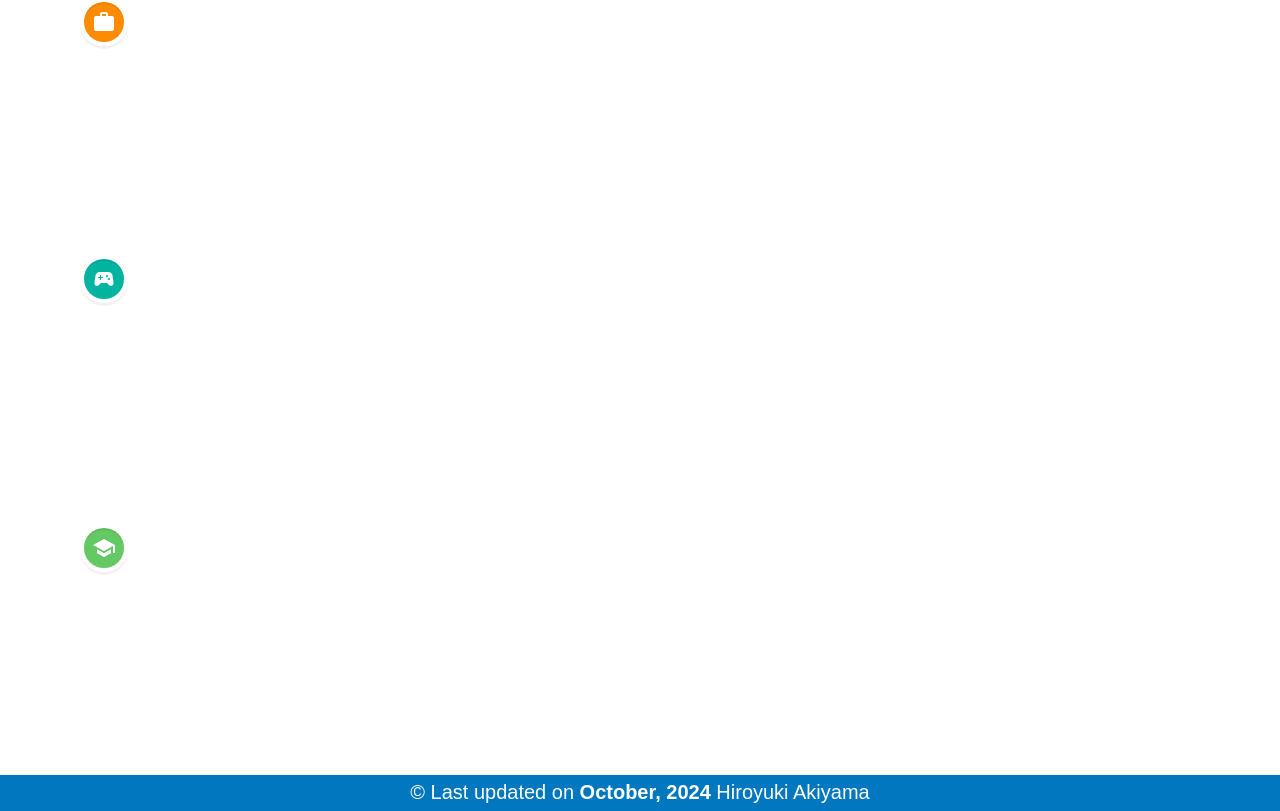
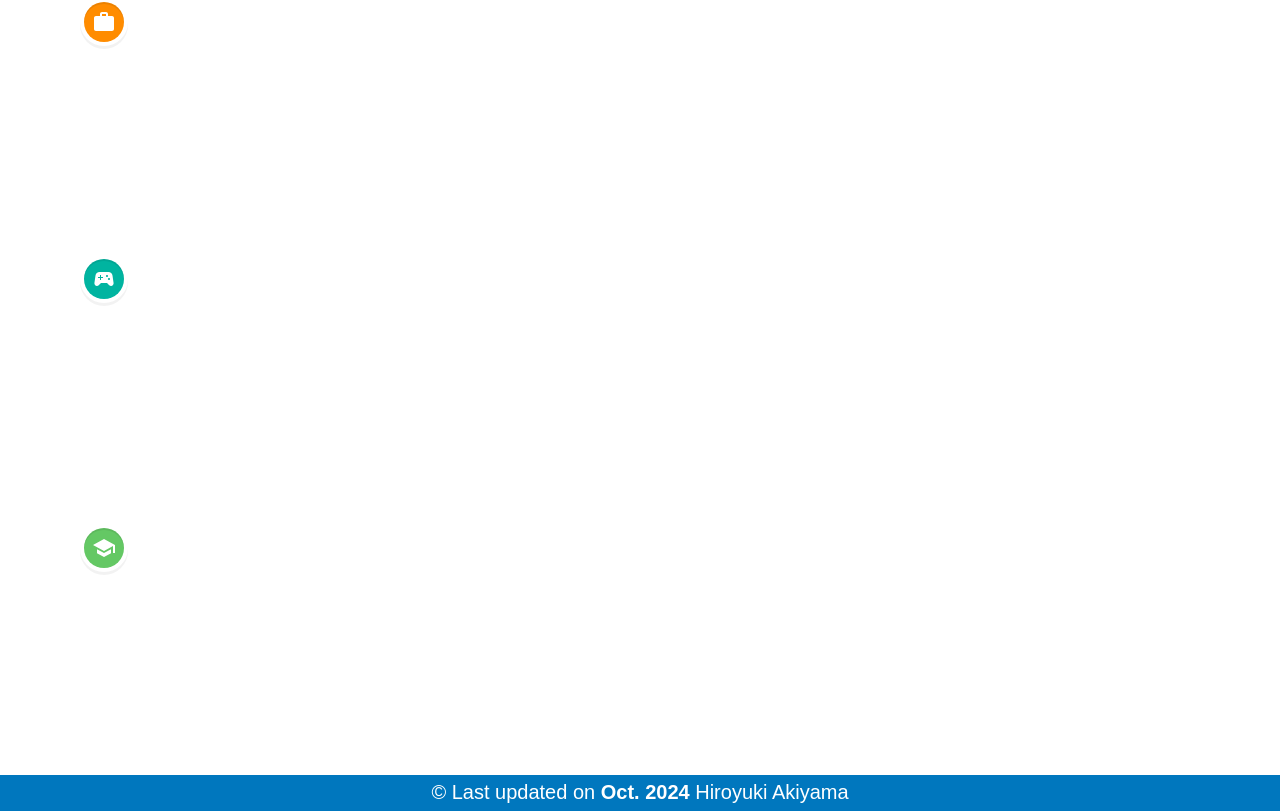
Before and after one commit to Hi-ak/hiro-portfolio, a Next.js app: page / in a window 1280 px wide. Shown: the part 2994-3805 px from the top of the page. Built offline with nearby package versions, Linux system fonts and the light colour scheme.

Commit message:
fix: footer

```diff
--- a/src/components/layouts/footer.tsx
+++ b/src/components/layouts/footer.tsx
@@ -4,8 +4,8 @@ export const Footer = ({}) => {
   return (
     <footer className={styles.footer}>
       <p className={styles.description}>
-        &copy; Last updated on{" "}
-        <span className={styles.bold}>October, 2024 </span>Hiroyuki Akiyama
+        &copy; Last updated on <span className={styles.bold}>Oct. 2024 </span>
+        Hiroyuki Akiyama
       </p>
     </footer>
   );
```
